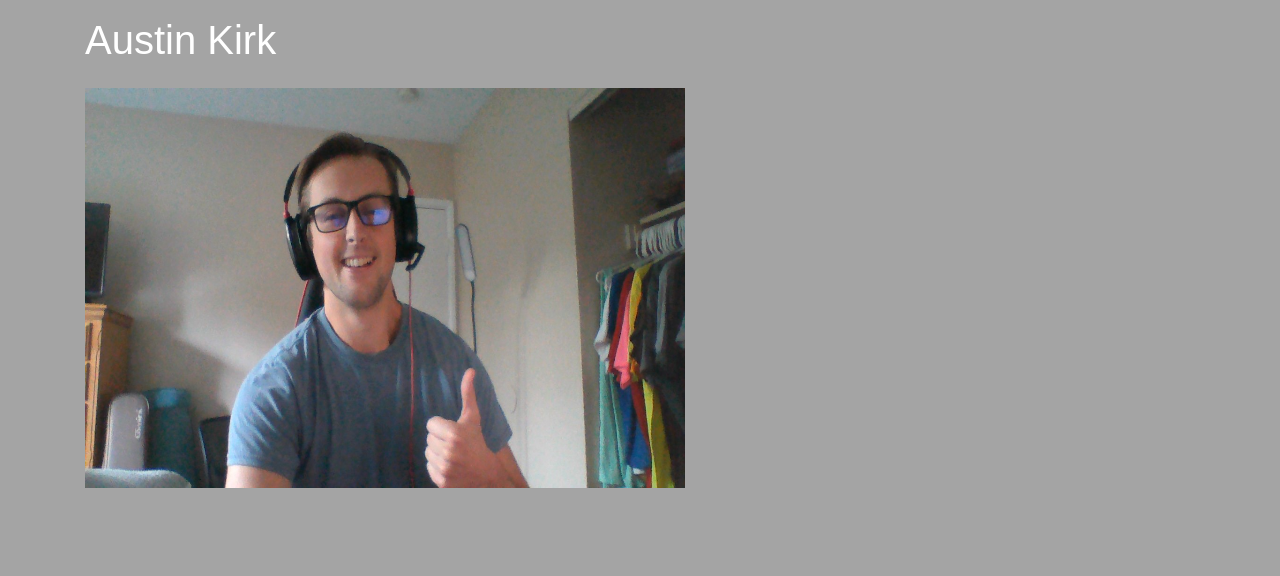
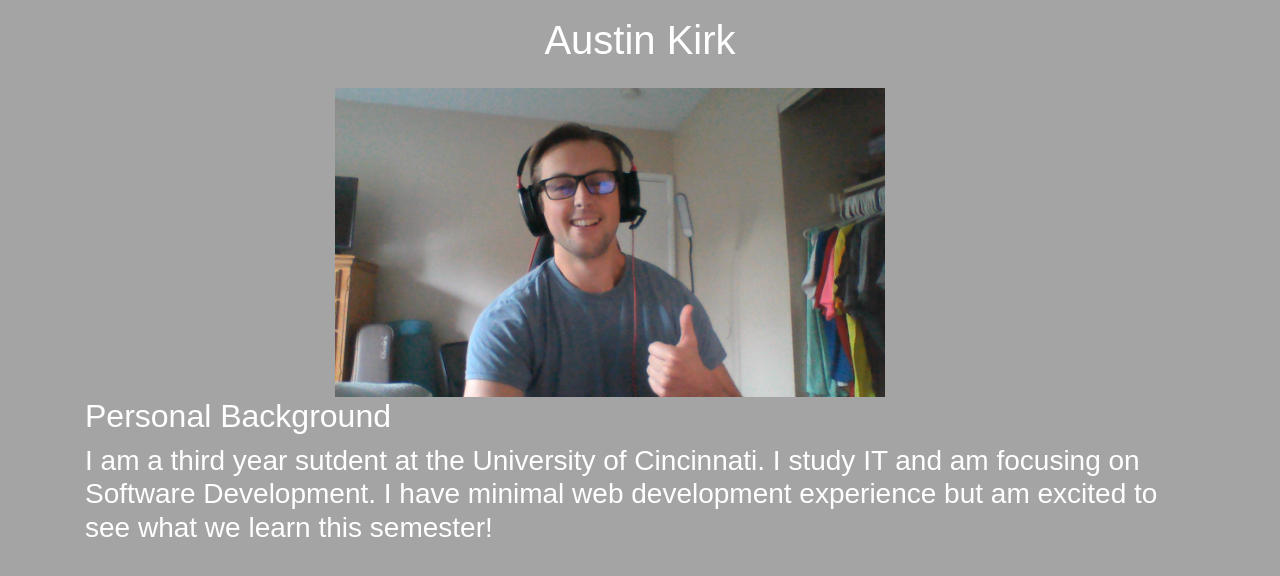
Before and after one commit to kirkai/1-online-portfolio-kirkai, a website: page index.html in a window 1280 px wide. Drawn offline with nearby package versions, Linux system fonts and the light colour scheme.

Commit message:
added Personal Background section

```diff
--- a/index.html
+++ b/index.html
@@ -19,6 +19,11 @@
     </h1>
     <img src="resources/images/myphoto.jpg" alt="selfie">
     <!-- WORK FROM INSIDE THIS CONTAINER-->
+    <h2 class="section" id="personalBackground">Personal Background</h2>
+    <h3>I am a third year sutdent at the University of Cincinnati. I study IT and am focusing on Software Development. I
+      have minimal web development experience but am excited to see what we learn this semester!
+    </h3>
+  </div>
   </div>
 
   <!-- INCLUDE SCRIPTS FILE HERE -->
--- a/resources/styles/styles.css
+++ b/resources/styles/styles.css
@@ -8,8 +8,9 @@ header{
 }
 h1{
   line-height: 200%;
-  text-align: left;
+  text-align: center;
 }
+
 nav{
   font-weight: bold;
   font-size: 1.25em;
@@ -17,9 +18,9 @@ nav{
   text-align: center;
 }
 img {
-  border-left: 10px;
-  width: 600px;
-  height: 400px;
+  width: 800px;
+  height: 600 px;
+  padding-left: 250px;
 }
 footer{
   background-color: #FF0000;
```
